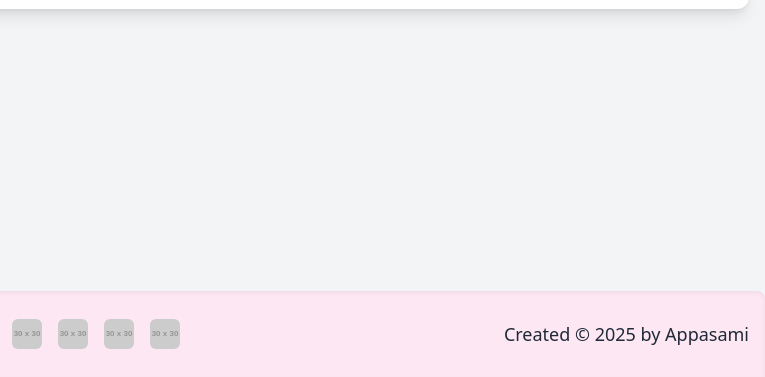
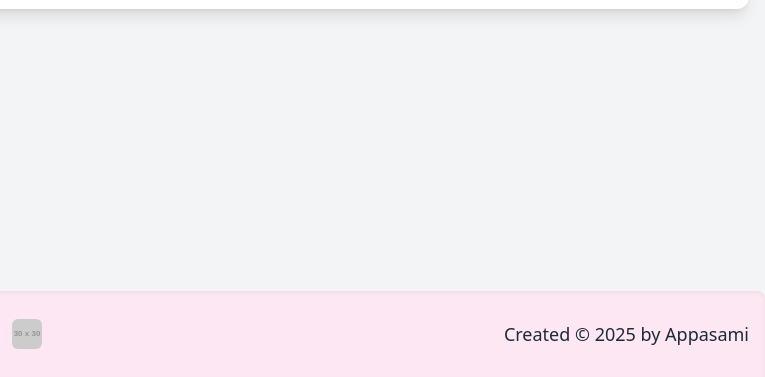
Before and after one commit to appasami/appasami.github.io, a plain HTML site: page index.html in a window 1280 px wide. Shown: the part 423-800 px from the top of the page, 515-1280 px from the left. Drawn offline with nearby package versions, Linux system fonts and the light colour scheme; placeholder pictures from the web are drawn by us.

Commit message:
Update index.html

```diff
--- a/index.html
+++ b/index.html
@@ -95,15 +95,7 @@
                     <a href="https://pubmed.ncbi.nlm.nih.gov/35996535/" target="_blank" rel="noopener noreferrer" class="inline-block mx-2 my-1">
                         <img src="https://placehold.co/30x30/205C90/FFFFFF?text=PubMed" alt="PubMed" class="rounded-md" />
                     </a>
-                    <a href="https://www.credly.com/users/appasami/" target="_blank" rel="noopener noreferrer" class="inline-block mx-2 my-1">
-                        <img src="https://placehold.co/30x30/0052CC/FFFFFF?text=Credly" alt="Credly" class="rounded-md" />
-                    </a>
-                    <a href="https://iipbooks.com/authors/appasami-g-1970" target="_blank" rel="noopener noreferrer" class="inline-block mx-2 my-1">
-                        <img src="https://placehold.co/30x30/8B0000/FFFFFF?text=IIP" alt="IIP Books" class="rounded-md" />
-                    </a>
-                    <a href="https://archive.nptel.ac.in/noc/transcript_verify/?val=C72494144B643200D27E4DA843B4E3B4C53ED3D3E7E05A2DDA385E242AF7FEBB" target="_blank" rel="noopener noreferrer" class="inline-block mx-2 my-1">
-                        <img src="https://placehold.co/30x30/009933/FFFFFF?text=NPTEL" alt="NPTEL" class="rounded-md" />
-                    </a>
+
                 </div>
                 <div class="text-base md:text-lg">
                     Created &copy; 2025 by Appasami
```
